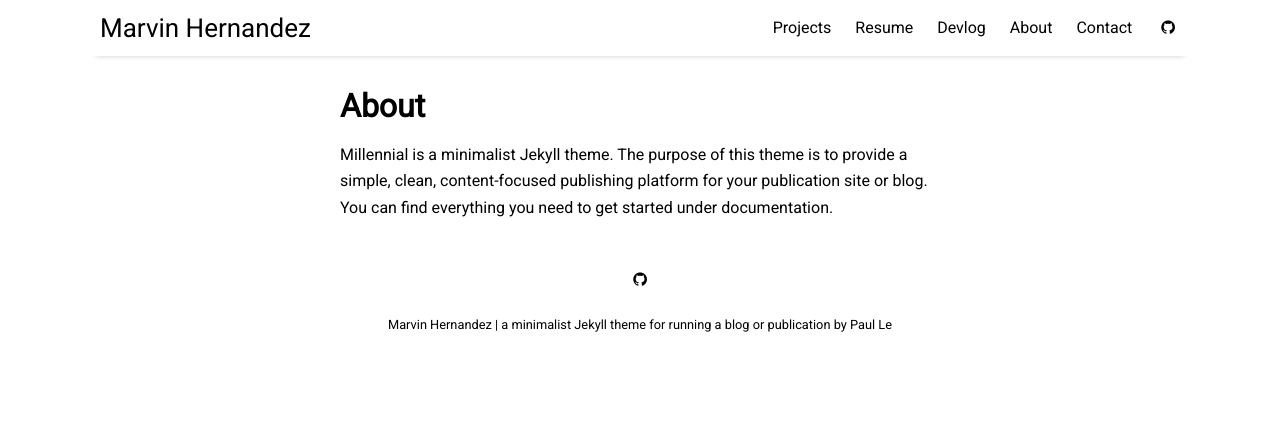
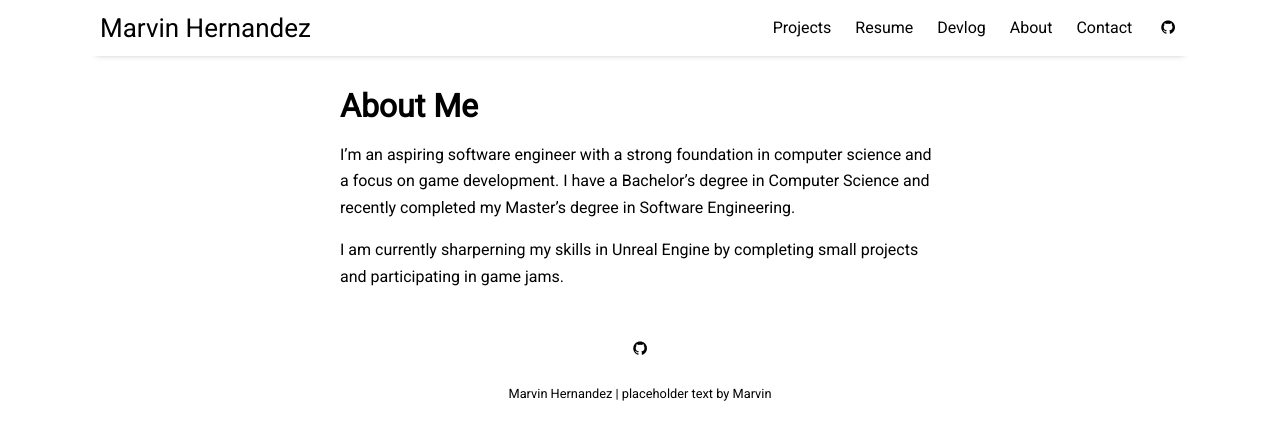
Before and after one commit to mlhernandez08/mlhernandez08.github.io, a Jekyll site: the page built from pages/about.md, in a window 1280 px wide. Shown: the top 440 px of the page. Built offline with Jekyll 4.4.1, drawn with Linux system fonts in a browser that asks for light colours; nearby versions of some CDN libraries.

Commit message:
projects updated

```diff
--- a/_config.yml
+++ b/_config.yml
@@ -11,8 +11,8 @@ plugins:             [jekyll-paginate, jekyll-sitemap, jekyll-feed, jekyll-seo-t
 
 # Customise atom feed settings (this is where Jekyll-Feed gets configuration information)
 title:		           "Marvin Hernandez"
-description:	       "a minimalist Jekyll theme for running a blog or publication"
-author:              "Paul Le"
+description:	       "placeholder text"
+author:              "Marvin"
 
 # RSS 2.0 can be used instead of Atom by uncommenting following two lines
 #feed:
--- a/_includes/post-share.html
+++ b/_includes/post-share.html
@@ -1,7 +1,5 @@
 <div class="post-share">
   <div class="post-date">{{ site.data.settings.sharing_button_prompt }}</div>
   <div class="sharing-icons">
-    <a href="https://twitter.com/intent/tweet?text={{ page.title }}&amp;url={{ site.github.url }}{{ page.url }}" target="_blank"><i class="fa fa-twitter" aria-hidden="true"></i></a>
-    <a href="https://www.facebook.com/sharer/sharer.php?u={{ site.github.url }}{{ page.url }}&amp;title={{ page.title }}" target="_blank"><i class="fa fa-facebook" aria-hidden="true"></i></a>
   </div>
 </div>
--- a/pages/about.md
+++ b/pages/about.md
@@ -1,7 +1,9 @@
 ---
 layout: page
-title: About
+title: About Me
 permalink: /about
 ---
 
-Millennial is a minimalist Jekyll theme. The purpose of this theme is to provide a simple, clean, content-focused publishing platform for your publication site or blog. You can find everything you need to get started under documentation.
+I'm an aspiring software engineer with a strong foundation in computer science and a focus on game development. I have a Bachelor's degree in Computer Science and recently completed my Master's degree in Software Engineering.
+
+I am currently sharperning my skills in Unreal Engine by completing small projects and participating in game jams.
```
Also changed, not shown: _posts/2016-04-04-about-the-author.md (+1 -1 lines), _posts/2021-05-14-NightmareBreakout.md (added, +20 -0 lines), _posts/2022-10-23-LanguageLearning.md (added, +21 -0 lines), pages/contact.md (+5 -1 lines), pages/devlog.md (added, +9 -0 lines), pages/projects.md (added, +6 -0 lines), pages/resume.md (added, +13 -0 lines), 1 other file.
